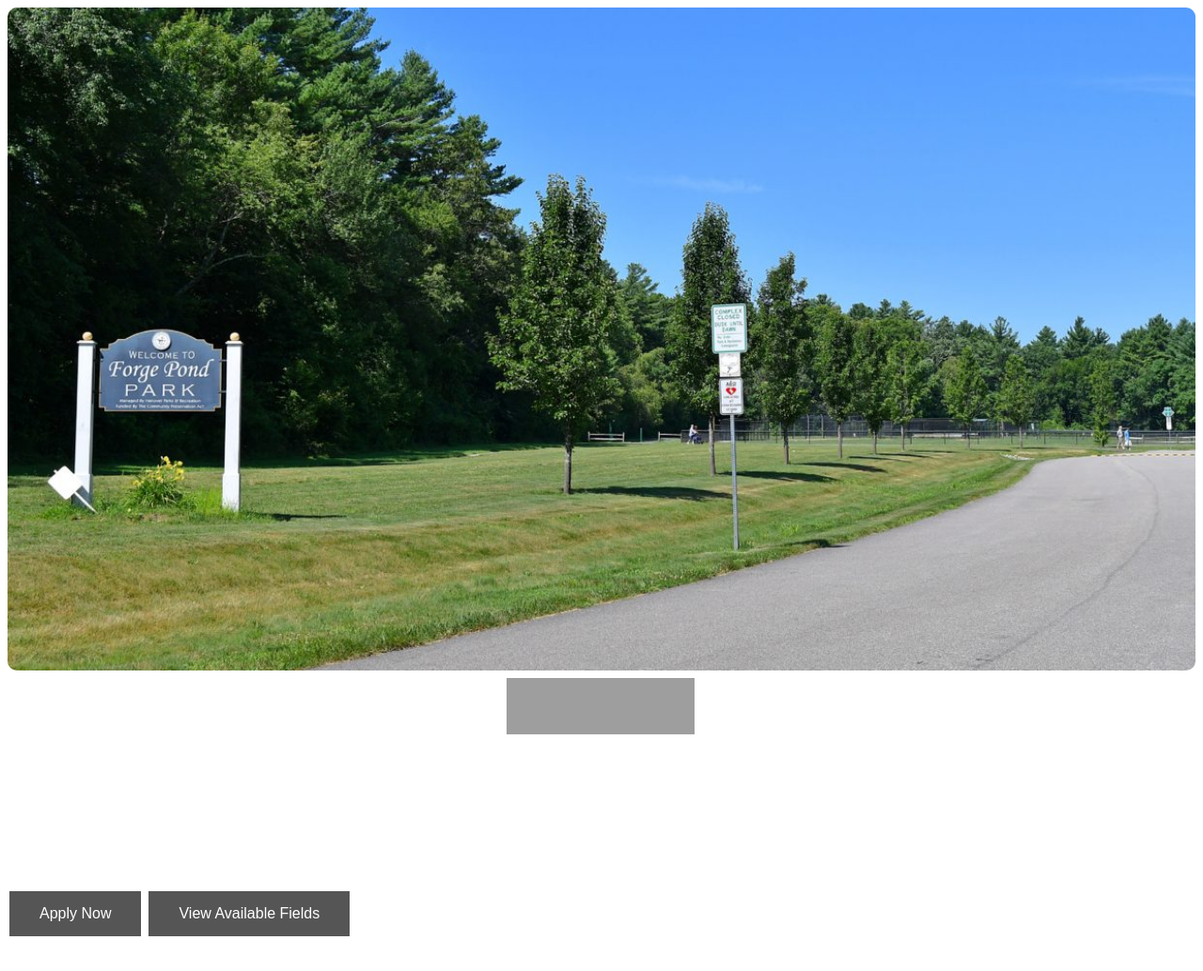
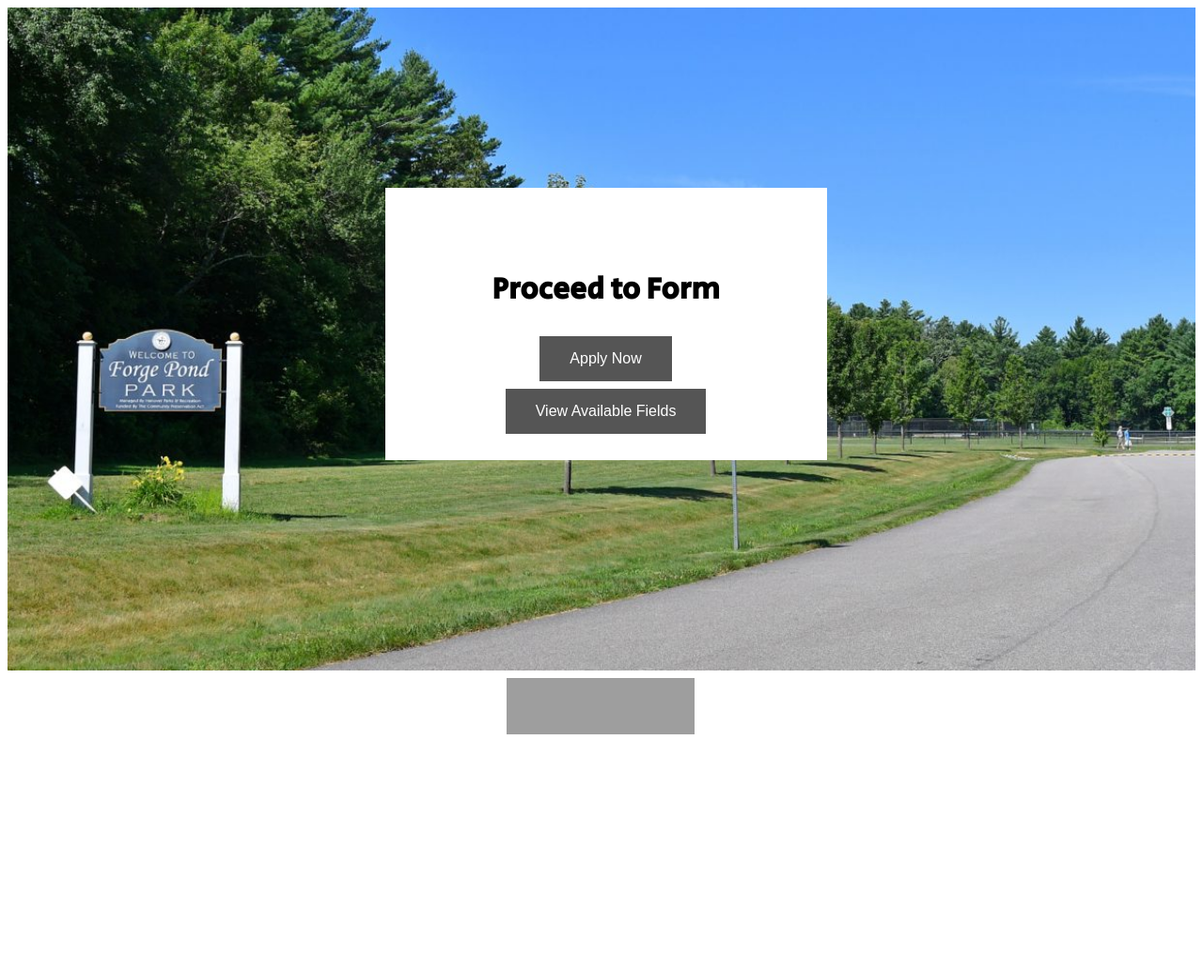
Before and after one commit to apolk25/hanover-park-permits, a PHP site: page / in a window 1280 px wide. Shown: the whole page at 94% size. After the commit the page ends 782 px from the top, so only its background shows below. Run offline with PHP 8.4, Linux system fonts and the light colour scheme; grey boxes are pictures that could not be loaded.

Commit message:
Fixed homepage

```diff
--- a/web/index.php
+++ b/web/index.php
@@ -18,9 +18,17 @@
 
 
 <body>
-    <img class="landingimg" src="forge.jpeg" width="100%" height="90%">
 
 
+    <img class="landingimg" src="forge.jpeg" width="100%" height="90%">
+    <div class="container">
+        <div class="button-div">
+            <h1 class="field-text">Proceed to Form</h1>
+            <a href="form.php"><button class="button button5 centered">Apply Now</button></a>
+            <a href="available-fields.php"><button class="button button5 centered">View Available Fields</button></a>
+
+        </div>
+    </div>
     <!-- <div class="background">
         <div class="color">
 
@@ -30,14 +38,6 @@
     <div class="bottom-cover">
         <a href="https://www.hanover-ma.gov/"><img src="banner.png" class="banner"></a>
     </div>
-    <div class="container">
-        <div class="button-div">
-            <h1 class="field-text">Proceed to Form</h1>
-            <a href="form.php"><button class="button button5 centered">Apply Now</button></a>
-            <a href="available-fields.php"><button class="button button5 centered">View Available Fields</button></a>
-
-        </div>
-    </div>
 
 
 
--- a/web/style.css
+++ b/web/style.css
@@ -1,4 +1,4 @@
-.button {
+button {
     background-color: #4CAF50; /* Green */
     border: none;
     color: white;
@@ -29,35 +29,31 @@
     height: 200px;
     position: relative;
     text-align: center;
-
  } */
 
- .index-container {
+ .container {
     text-align:center;
     float: right;
     position: absolute;
     left: 32%;
     top: 25%;
     z-index: 1000;
-    /* background-color: white; */
+    background-color: white;
     padding: 75px;
-    /* color: #FFFFFF; */
+    color: #FFFFFF;
     font-weight: bold;
     width: 25%;
     height: 25%;
-    backdrop-filter: blur(5px) brightness(0.5);
-    border: 5px solid gainsboro;
-    border-radius: 10px;
+
  }
 
  .field-text {
-    color:white;
+    color:black;
     font-family: 'Secular One', sans-serif;
  }
 
 /* body {
     background-image: url(handover.jpg);
-
 } */
 
 .bottom-cover {
@@ -73,9 +69,8 @@
     padding-top:8px;
 }
 
-.landingimg {
-    border-radius: 10px;
-}
+
+
 
 .titleTicket {
     text-align: center;
```
